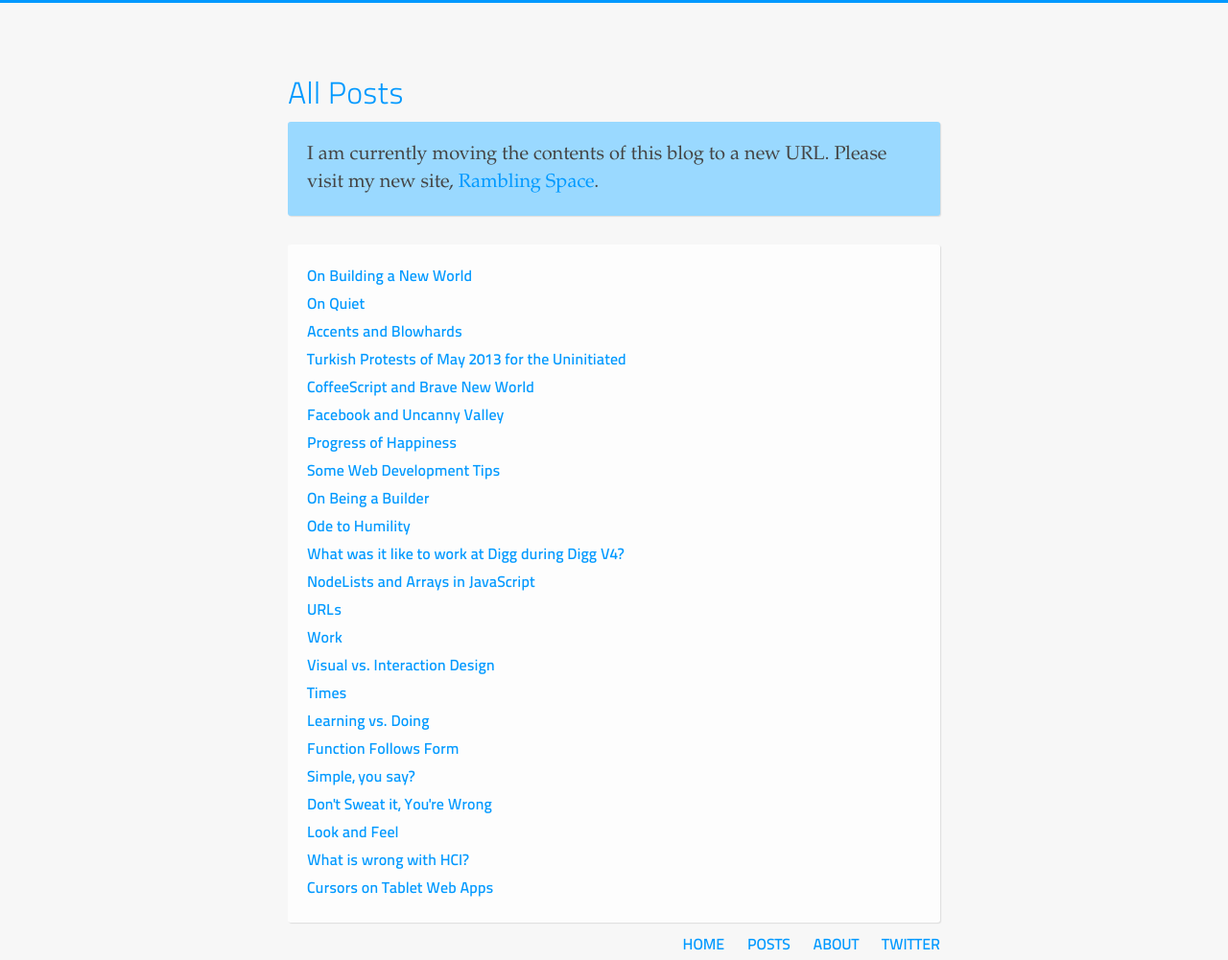
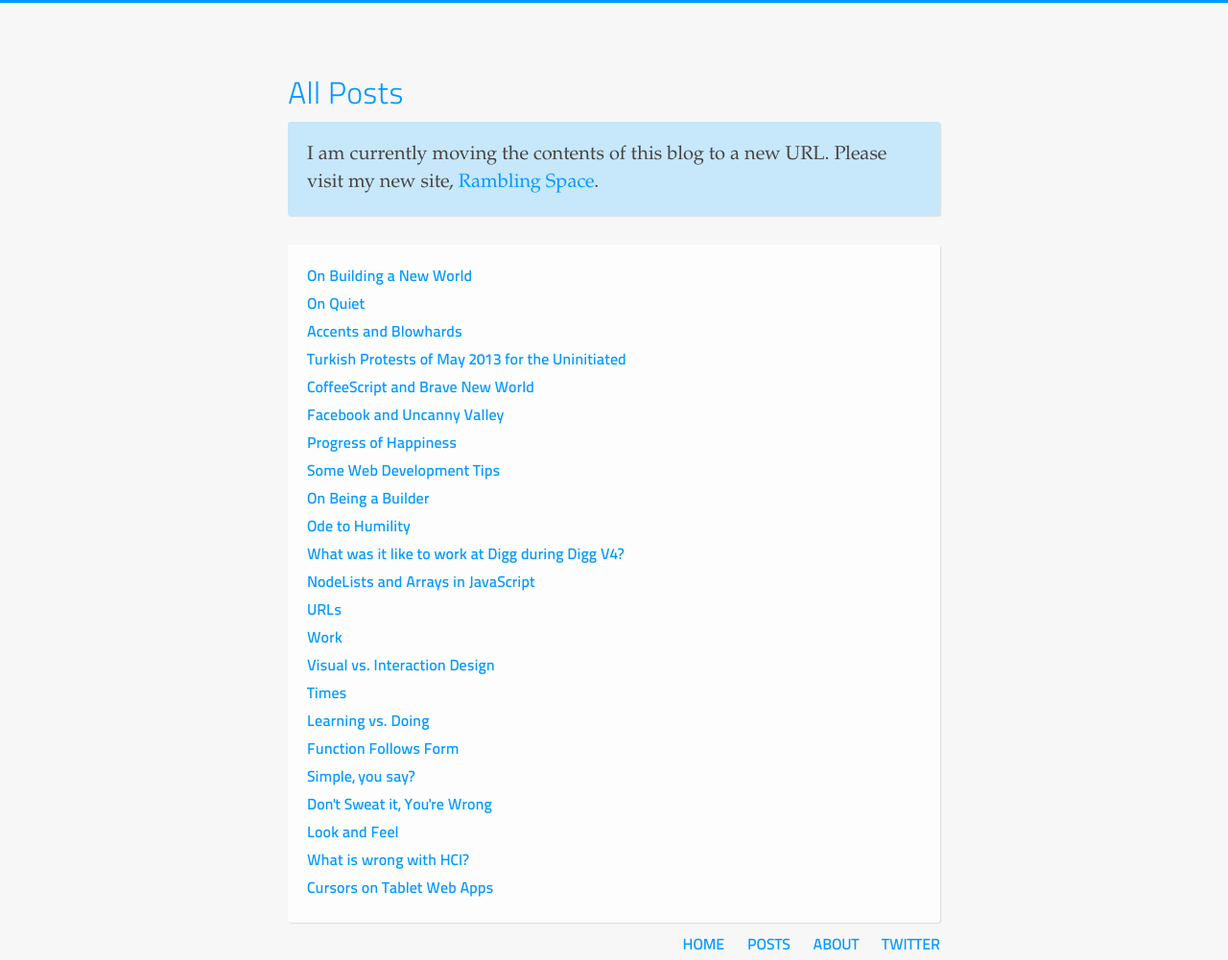
Before and after one commit to cduruk/cduruk.github.com, a Jekyll site: the page built from posts/index.html, in a window 1280 px wide. Shown: the whole page at 96% size. Built offline with Jekyll 4.4.1, drawn with Linux system fonts in a browser that asks for light colours.

Commit message:
Fix color

```diff
--- a/posts/index.html
+++ b/posts/index.html
@@ -6,7 +6,7 @@ title: "All Posts"
 
 <h1>All Posts</h1>
 
-<div class="box" style="margin-bottom: 30px; background-color: #9AD9FF;">
+<div class="box" style="margin-bottom: 30px; background-color: #C7E7FA;">
 <p style="font-size: 20px;">
 I am currently moving the contents of this blog to a new URL. Please visit my new site, <a target="_blank" href="https://www.rambling.space/posts/">Rambling Space</a>.
   </p>
```
